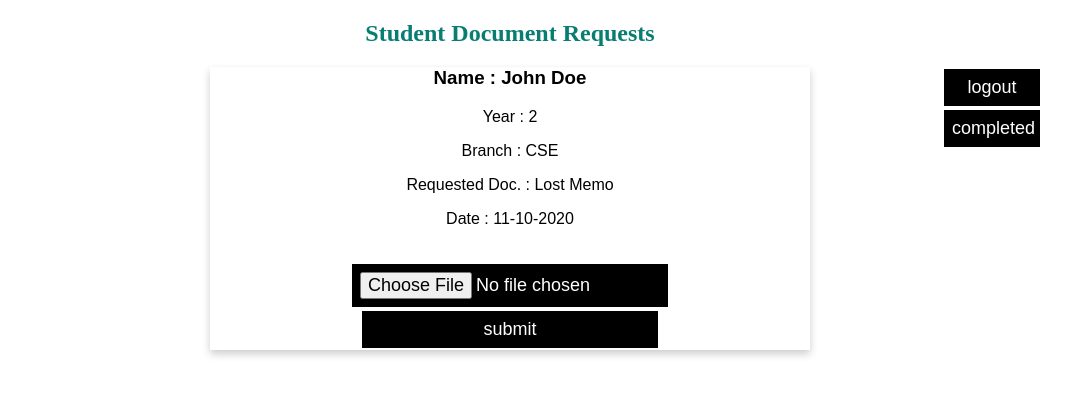
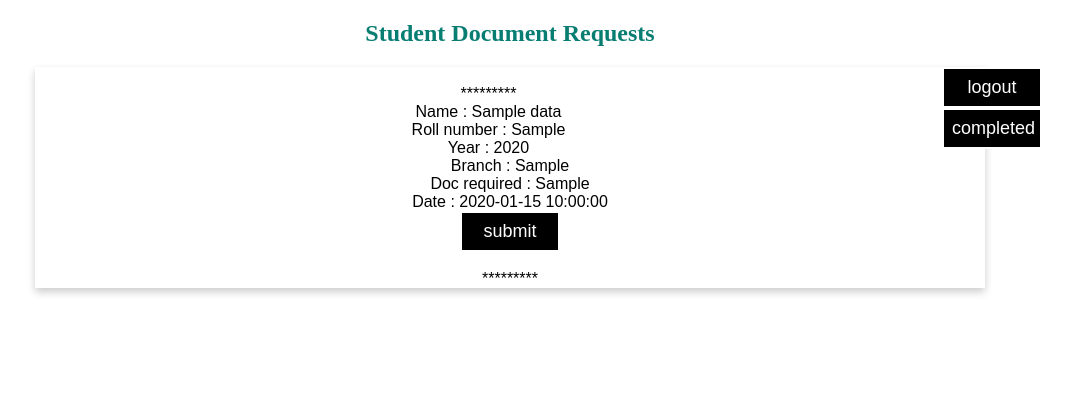
Before and after one commit to nagaveni-developer/Portal, a PHP site: page /exam.php in a window 1280 px wide. Shown: the top 396 px of the page, without its empty margins (130-1201 px from the left). Run offline with PHP 8.4, Linux system fonts and the light colour scheme; tables that the repository leaves empty or names only in its code hold one stand-in row (values such as "Sample post"); some libraries are stand-ins or nearby versions.

Commit message:
db-dynamic-requests:)

```diff
--- a/exam.php
+++ b/exam.php
@@ -1,4 +1,57 @@
 
+<?php
+function alert($msg) {
+  echo "<script type='text/javascript'>alert('$msg');</script>";
+  }
+if(isset($_POST["submit"]))
+{
+require_once 'mailer/class.phpmailer.php';
+$format="SELECT * FROM data WHERE mail like '%".$_POST["mail"]."%'";
+$r = $conn->query($format);
+$mail = new PHPMailer(true);
+$row = mysqli_fetch_assoc($r);
+
+
+try
+ {
+
+        $email=$row["mail"];
+          $mail->IsSMTP();
+          $mail->isHTML(true);
+          $mail->SMTPDebug  = 0;
+          $mail->SMTPAuth   = true;
+          $mail->SMTPSecure = "ssl";
+          $mail->Host       = "smtp.gmail.com";
+          $mail->Port        = '465';
+          $mail->AddAddress($email);
+$mail->Username="vcequeries82@gmail.com";
+$mail->Password   ="VceQueries@123";
+                                     $mail->SetFrom('vcequeries82@gmail.com','VCE Adminstrative branch');
+                                     $mail->AddReplyTo('vcequeries82@gmail.com','VCE Adminstrative branch');
+
+ $mail->Subject = "VCE Adminstrative branch ";
+ $mail->Body    = "Hello! Your doucument has been approved,  please visit the website to check the status of ur application form ";
+
+
+  if($mail->Send())
+        {
+      $msg ="Mail sent...... ";
+      echo $msg;
+       }
+
+      else {
+       echo "Mail not sent";
+              }
+ }
+                                    catch(phpmailerException $ex)
+    {
+  $msg = "<div class='alert alert-warning'>".$ex->errorMessage()."</div>";
+    alert($msg);
+   }
+
+}
+
+?>
 <!DOCTYPE html>
 <html>
 <head>
@@ -8,7 +61,7 @@
 <style>
 .card {
   box-shadow: 0 4px 8px 0 rgba(0, 0, 0, 0.2);
-  width: 600px;
+  width: 950px;
   margin : auto;
 
   text-align: center;
@@ -32,7 +85,7 @@ button {
   background-color: #000;
   text-align: center;
   cursor: pointer;
-  width: 50%;
+  width: 100px;
   font-size: 18px;
 }
 input{
@@ -42,10 +95,11 @@ input{
   display : inline-block;
   padding: 8px;
   color: white;
+
   background-color: #000;
   text-align: center;
   cursor: pointer;
-  width: 50%;
+  width: 100px;
   font-size: 18px;
 }
 }
@@ -69,17 +123,62 @@ button:hover, a:hover {
 <br>
 <a href="exam_comp.php"><button type="button">completed</button></a>
 </div>
-<div class="card">
-  <form action="admin_mail.php" method="post">
-  <h3>Name : John Doe</h3>
-  <p>Year : 2</p>
-  <p>Branch : CSE</p>
-  <p>Requested Doc. : Lost Memo</p>
-  <p>Date : 11-10-2020</p>
-  <br><input type="file" name="image" id="file">
-  <input type="submit" value="submit" name="submit">
-  </form>
+
+
+
+<?php
+
+session_start();
+include("connect.php");
+
+
+  $query = "SELECT * FROM data where flag=0";
+ $result = mysqli_query( $conn, $query); if(mysqli_error($conn))
+{
+            echo "<script>window.alert('Something Went Wrong. Try Again');</script>";
+ }
+
+ else if( mysqli_num_rows($result) > 0 )
+ {
+   $n=1;
+   while( $row = mysqli_fetch_assoc($result) )
+        {
+
+                $roll = $row['rollno'];
+            //    $file= $row['file'];
+                $year= $row['year'];
+                $branch=$row['branch'];
+                $name = $row['name'];
+                $doc= $row['doc_req'];
+                $date = $row['date'];
+$mail=$row['mail'];
+?>
+                <div class="card">
+          <form id="f<?php echo $n; ?>"  action="<?php echo htmlspecialchars( $_SERVER["PHP_SELF"] ); ?>" method="post" enctype="multipart/form-data">
+<?php
+echo"<br>*********<br>";
+         echo "Name : ".$name. "<br>";
+        echo "Roll number : ".$roll. "<br>";
+        echo "Year : ".$year. "<br>";
+        echo "Branch : ".$branch. "<br>";
+        echo "Doc required : ".$doc. "<br>";
+       echo "Date : ".$date. "<br>";
+      ?>
+      <input type="submit" value="submit" name="submit" id="ar<?php echo $n;?>"> </form>
+      <?php
+       echo"<br>*********<br>";
+       $n++;
+          }
+  }
+
+else
+{
+            echo "<script>window.alert('No Such User exist in database');</script>";
+}
+
+?>
+
+
 </div>
-
 </body>
 </html>
--- a/index.php
+++ b/index.php
@@ -89,7 +89,7 @@
             <?php
                 if(! isset($_SESSION['user'])){
             ?>
-            <a href="login.php"><li  id="home">Log In</li></a>
+            <a href="index.php"><li  id="home">Log In</li></a>
             <a href="signup.php"><li>Sign Up</li></a>
             <?php
                 }
--- a/submit.php
+++ b/submit.php
@@ -2,7 +2,7 @@
     session_start();
     include("connect.php");
     if(! isset($_SESSION['user']))
-        header("Location: login.php");
+        header("Location: index.php");
 ?>
 <!DOCTYPE html>
 <html>
```
Also changed, not shown: upload.php (+6 -2 lines).
